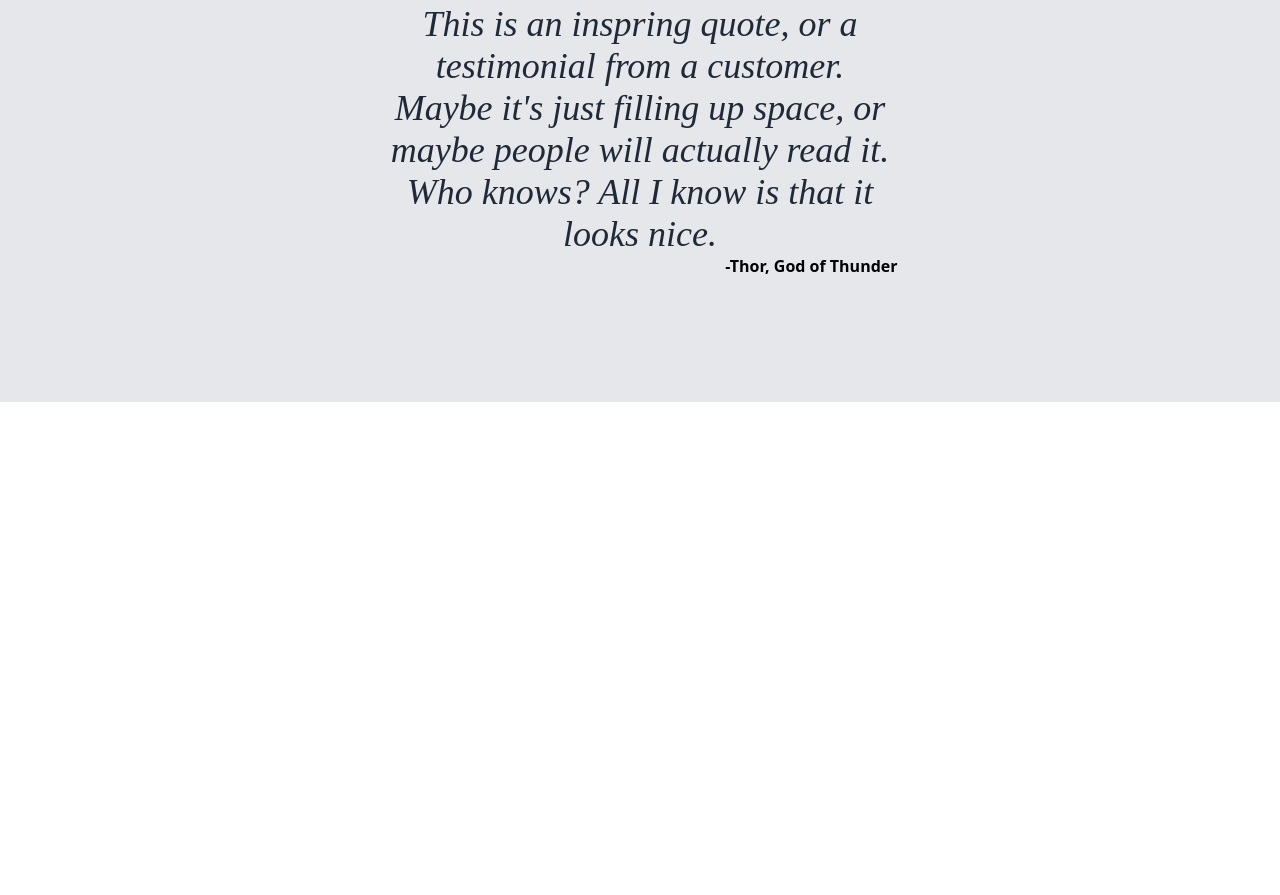
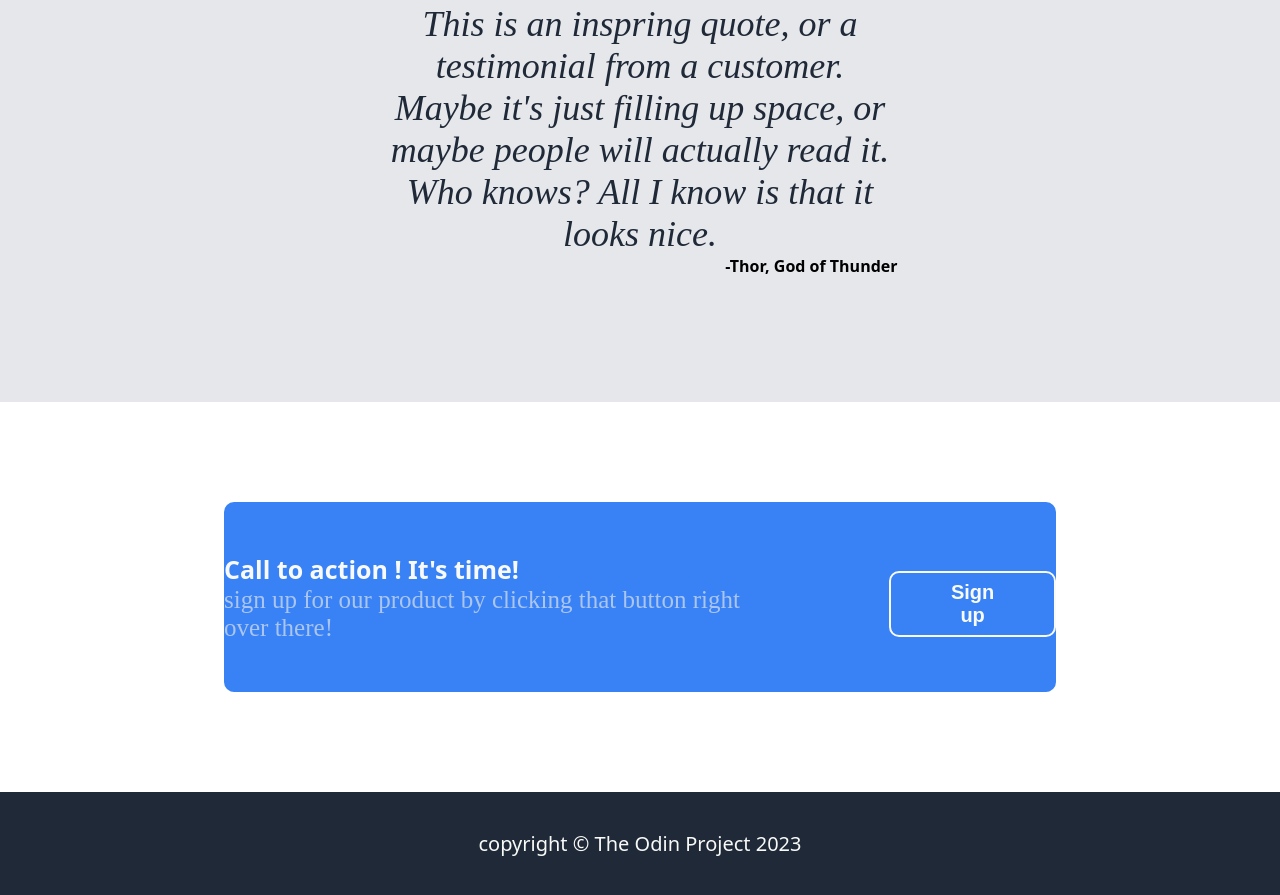
Before and after one commit to Programming-Wizard/Landing-Page, a plain HTML site: page index.html in a window 1280 px wide. Shown: the part 1088-1983 px from the top of the page. Before the commit the page ends 1590 px from the top, so only its background shows below. Drawn offline with Linux system fonts and the light colour scheme.

Commit message:
completed the call of action box and also completed making its footer

```diff
--- a/index.html
+++ b/index.html
@@ -56,5 +56,20 @@
     <p id="person1">-Thor, God of Thunder</p>
 </div>
 
+<div class="positioning-call-to-action-box">
+    <div class="CallToAction">
+        <div class="box-of-call-to-action">
+            <p id="heading-call-to-action">Call to action ! It's time!</p>
+            <p id="text-of-call-to-action">sign up for our product by clicking that button right over there!</p>
+        </div>
+        <button>Sign up</button>
+    </div>
+</div>
+
+<div class="footer-class">
+    <footer>
+        <p>copyright &copy; The Odin Project 2023</p>
+    </footer>
+</div>
 </body>
 </html>
--- a/master.css
+++ b/master.css
@@ -132,3 +132,54 @@ button{
     text-align: end;
     width: 50%;
 }
+
+.positioning-call-to-action-box{
+    display: flex;
+    align-items: center;
+    justify-content: center;
+    margin: 0 0 100px 0;
+}
+
+.CallToAction{
+    display: flex;
+    flex-direction: row;
+    background-color: #3882F6;
+    color: #F9FAF8;
+    font-size: 25px;
+    align-items: center;
+    justify-content: center;
+    padding: 50px 0px;
+    width: 65%;
+    border-radius: 10px;
+}
+
+.CallToAction > .box-of-call-to-action > #heading-call-to-action{
+    font-family: system-ui, -apple-system, BlinkMacSystemFont, 'Segoe UI', Roboto, Oxygen, Ubuntu, Cantarell, 'Open Sans', 'Helvetica Neue', sans-serif;
+    font-weight: bolder;
+}
+
+.CallToAction > .box-of-call-to-action > #text-of-call-to-action{
+    color: #e5e7eba9;
+    font-size: 25px;
+}
+
+.CallToAction button{
+    color: #F9FAF8;
+    border-color: #F9FAF8;
+    border: 2px solid;
+    border-radius: 10px;
+    font-size: 20px;
+    margin-left: 15%;
+    font-weight: bolder;
+}
+
+.footer-class{
+    display: flex;
+    background-color: #1F2937;
+    padding: 3% 5%;
+    align-items: center;
+    justify-content: center;
+    color: #F9FAF8;
+    font-family: system-ui, -apple-system, BlinkMacSystemFont, 'Segoe UI', Roboto, Oxygen, Ubuntu, Cantarell, 'Open Sans', 'Helvetica Neue', sans-serif;
+    font-size: 20px;
+}
```
